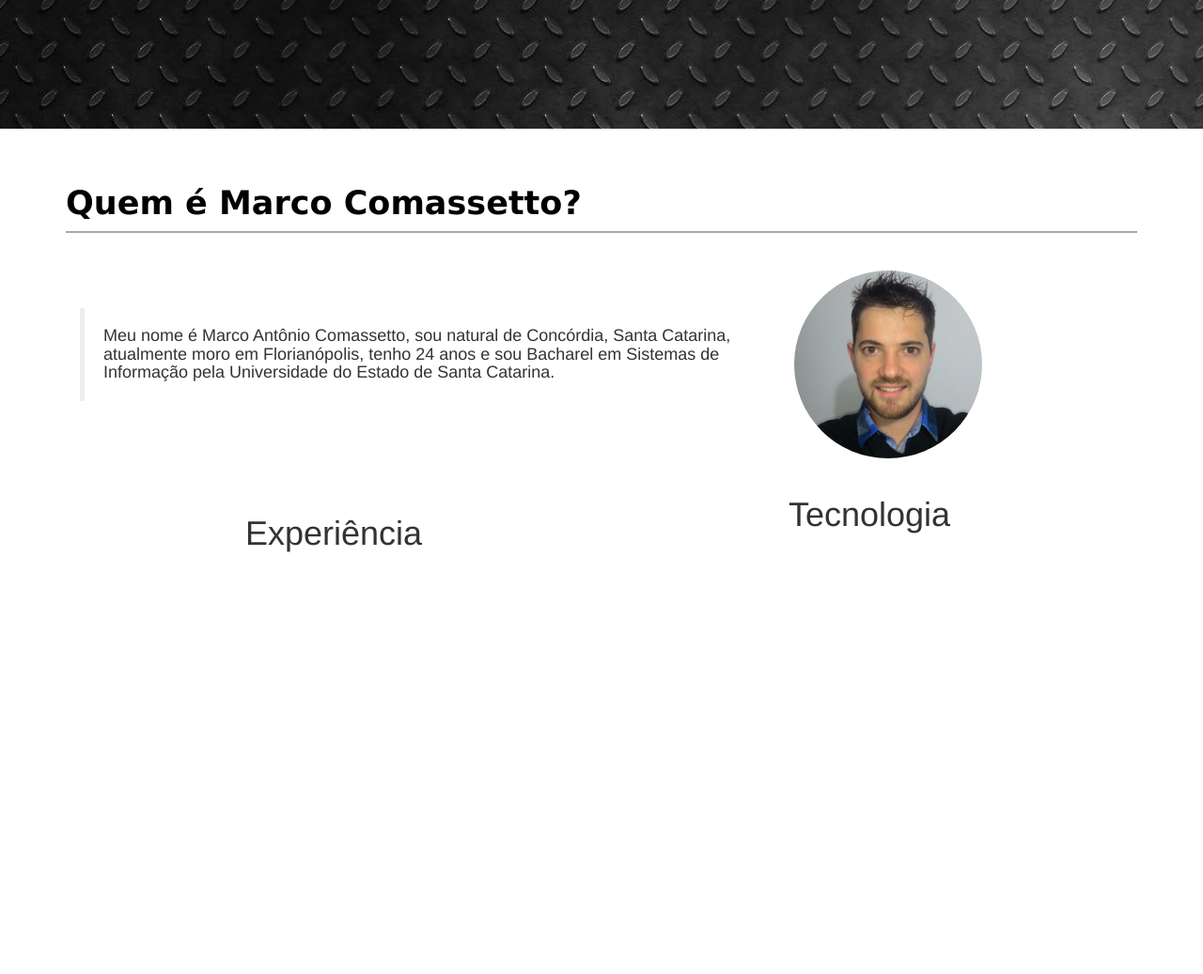
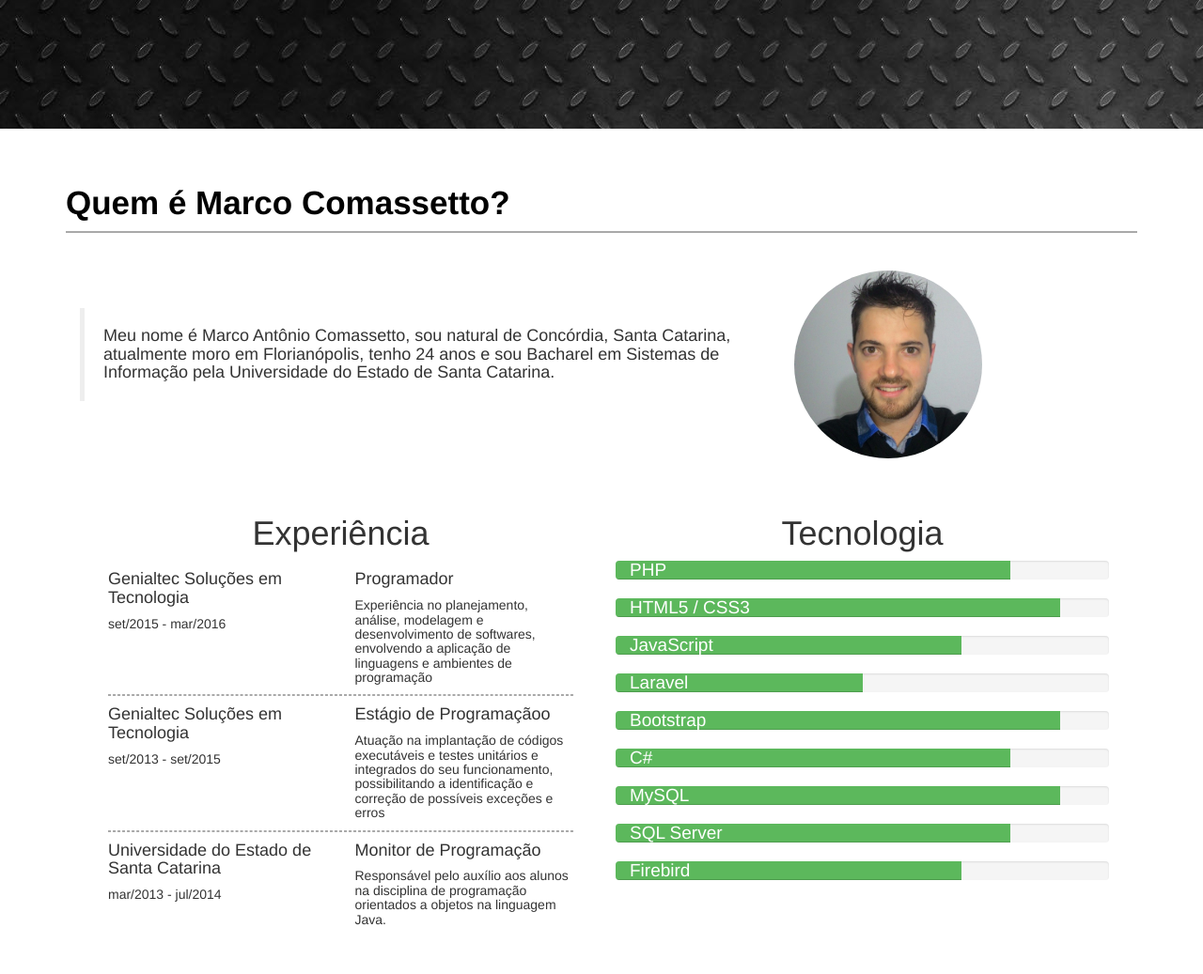
Before and after one commit to marcommas/portfolio, a PHP site: page / in a window 1280 px wide. Shown: the part 550-1587 px from the top of the page at 94% size. Before the commit the page ends 1138 px from the top, so only its background shows below. Run offline with PHP 8.4, Linux system fonts and the light colour scheme.

Commit message:
Sobre alterado  e pré-pronto

```diff
--- a/css/style.css
+++ b/css/style.css
@@ -1,13 +1,20 @@
 /*Utilizade*/
 .clear{clear: both;}
 .divider{border: 1px solid #A9A9A9;}
+.divider-dashed{border: 1px dashed #A9A9A9;}
 .titulo{
 	color:#000;
 	font-size: 35px;
 	font-weight:bold;
-	font-family: verdana;
+
 }
 .descricao{}
+.texto-progress-bar{
+    color:#000;
+
+    text-align: left;
+    padding-left: 15px;
+}
 
 /*Cores*/
 .color-white{color: #FFF;}
--- a/index.html
+++ b/index.html
@@ -61,29 +61,133 @@
 			<h1 class="titulo">Quem é Marco Comassetto?</h1>
 			<div class="divider"></div>
 
-			<div class="col-md-8 padding-80">
+			<div class="col-md-8 col-sm-6 padding-80">
+				<blockquote>
+					<h4>Meu nome é Marco Antônio Comassetto, sou natural de Concórdia, Santa Catarina, atualmente moro em Florianópolis, tenho 24 anos e sou Bacharel em Sistemas de Informação pela Universidade do Estado de Santa Catarina.</h4>
+				</blockquote>
 
-				<blockquote>
-
-				<h4>Meu nome é Marco Antônio Comassetto, sou natural de Concórdia, Santa Catarina, atualmente moro em Florianópolis, tenho 24 anos e sou Bacharel em Sistemas de Informação pela Universidade do Estado de Santa Catarina.</h4>
-				</blockquote>
 			</div>
 
-			<div class="col-md-4 padding-40">
-				<img src="img/marco.jpg" class="img-circle " style="width: 200px" alt="Marco Comassetto">
+			<div class="col-md-4 col-sm-6 padding-40">
+				<img src="img/marco.jpg" class="img-circle img-responsive" style="max-width: 200px" alt="Marco Comassetto">
 			</div >
 
-			<article  class="col-md-6">
-				<h1 class="text-center">Experiência</h1>
-			</article>
+			<div class="col-md-12">
+				<article class="col-md-6">
+					<h1 class="text-center">Experiência</h1>
 
-			<article  class="text-center">
-				<h1>Tecnologia</h1>
-			</article>
+
+					<div class="col-sm-6">
+						<h4>Genialtec Soluções em Tecnologia</h4>
+						<h5>set/2015 - mar/2016</h5>
+					</div>
+
+					<div class="col-sm-6">
+						<h4>Programador</h4>
+						<h5>Experiência no planejamento, análise, modelagem e desenvolvimento de softwares, envolvendo a aplicação de linguagens e ambientes de programação</h5>
+
+					</div>
+
+					<div class="col-sm-12"><div class="divider-dashed"></div></div>
+
+					<div class="col-sm-6">
+						<h4>Genialtec Soluções em Tecnologia</h4>
+						<h5>set/2013 - set/2015</h5>
+					</div>
+
+					<div class="col-sm-6">
+						<h4>Estágio de Programaçãoo</h4>
+						<h5>Atuação na implantação de códigos executáveis e testes unitários e integrados do seu funcionamento, possibilitando a identificação e correção de possíveis exceções e erros</h5>
+
+					</div>
+
+					<div class="col-sm-12"><div class="divider-dashed"></div></div>
+
+					<div class="col-sm-6">
+						<h4>Universidade do Estado de Santa Catarina</h4>
+						<h5>mar/2013 - jul/2014</h5>
+					</div>
+
+					<div class="col-sm-6">
+						<h4>Monitor de Programação</h4>
+						<h5>Responsável pelo auxílio aos alunos na disciplina de programação orientados a objetos na linguagem Java. </h5>
+					</div>
+
+				</article>
+
+				<article class="col-md-6" >
+					<h1 class="text-center">Tecnologia</h1>
+
+					<div class="progress">
+						<div class="progress-bar progress-bar-success texto-progress-bar" role="progressbar" aria-valuenow="40" aria-valuemin="0" aria-valuemax="100" style="width: 80%; text-align: left; font-size: 19px;">
+						PHP
+						</div>
+
+					</div>
+
+					<div class="progress">
+						<div class="progress-bar progress-bar-success texto-progress-bar" role="progressbar" aria-valuenow="40" aria-valuemin="0" aria-valuemax="100" style="width: 90%; text-align: left; font-size: 19px;">
+						HTML5 / CSS3
+						</div>
+
+					</div>
+
+					<div class="progress">
+						<div class="progress-bar progress-bar-success texto-progress-bar" role="progressbar" aria-valuenow="40" aria-valuemin="0" aria-valuemax="100" style="width: 70%; text-align: left; 	font-size: 19px; ">
+						JavaScript
+						</div>
+
+					</div>
+
+					<div class="progress">
+						<div class="progress-bar progress-bar-success texto-progress-bar" role="progressbar" aria-valuenow="40" aria-valuemin="0" aria-valuemax="100" style="width: 50%; text-align: left; font-size: 19px;">
+						Laravel
+						</div>
+
+					</div>
+
+					<div class="progress">
+						<div class="progress-bar progress-bar-success texto-progress-bar" role="progressbar" aria-valuenow="40" aria-valuemin="0" aria-valuemax="100" style="width: 90%; text-align: left; font-size: 19px;">
+						Bootstrap
+						</div>
+
+					</div>
+
+
+					<div class="progress">
+						<div class="progress-bar progress-bar-success texto-progress-bar" role="progressbar" aria-valuenow="40" aria-valuemin="0" aria-valuemax="100" style="width: 80%; text-align: left; font-size: 19px;">
+						C#
+						</div>
+
+					</div>
+
+					<div class="progress">
+						<div class="progress-bar progress-bar-success texto-progress-bar" role="progressbar" aria-valuenow="40" aria-valuemin="0" aria-valuemax="100" style="width: 90%; text-align: left; font-size: 19px;">
+						MySQL
+						</div>
+
+					</div>
+
+					<div class="progress">
+						<div class="progress-bar progress-bar-success texto-progress-bar" role="progressbar" aria-valuenow="40" aria-valuemin="0" aria-valuemax="100" style="width: 80%; text-align: left; font-size: 19px;">
+						SQL Server
+						</div>
+
+					</div>
+
+					<div class="progress">
+						<div class="progress-bar progress-bar-success texto-progress-bar" role="progressbar" aria-valuenow="40" aria-valuemin="0" aria-valuemax="100" style="width: 70%; text-align: left; font-size: 19px;">
+						Firebird
+						</div>
+
+					</div>
+				</article>
+			</div>
 		</div>
 
 
 	</section>
+	<!--Final da Sobre>-->
 
 
 
```
